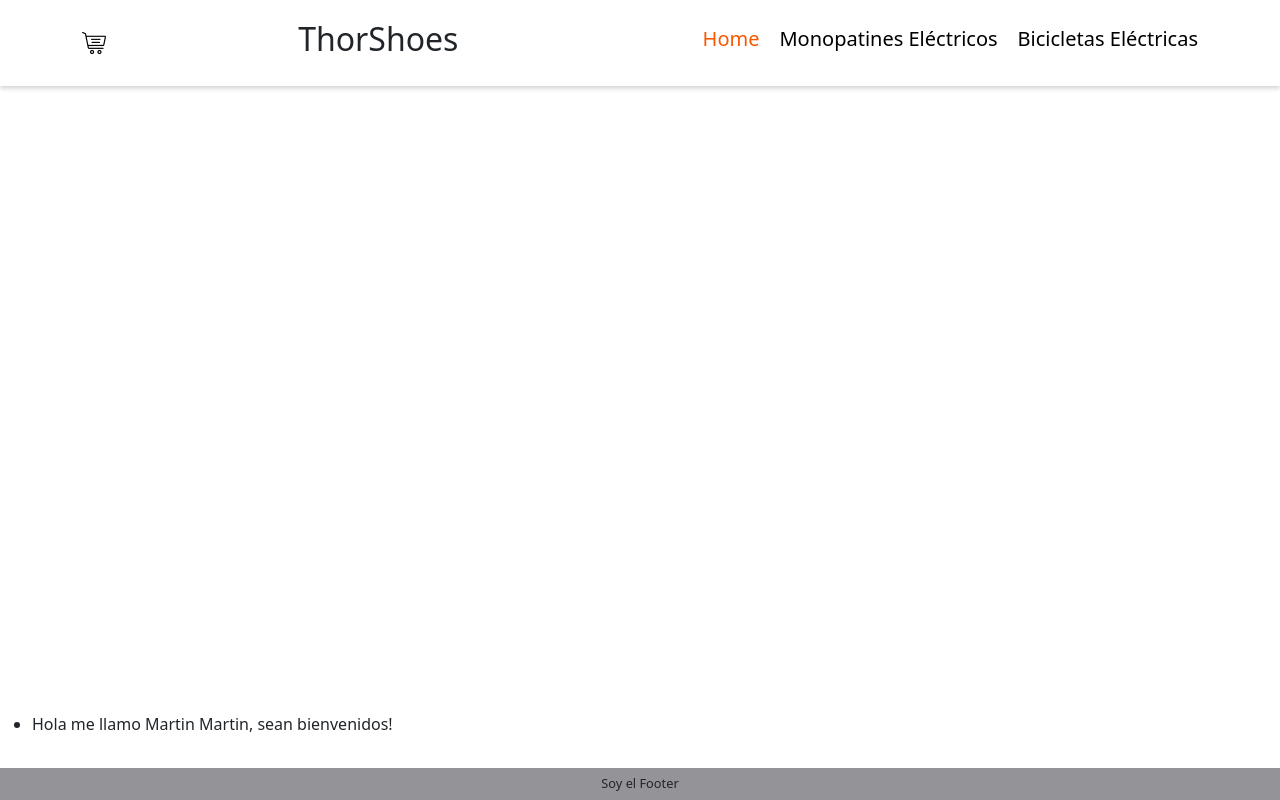
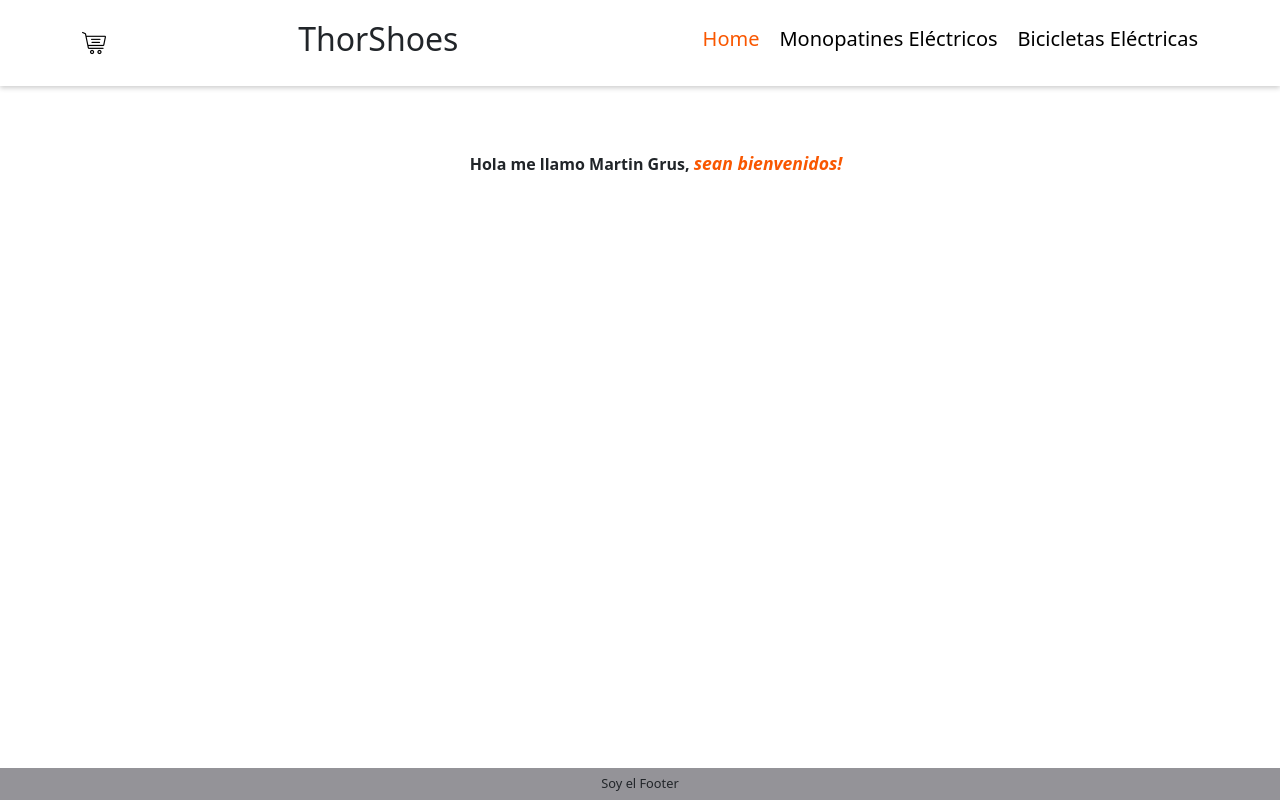
Before and after one commit to Tinch-oss/grus_ecomerce, a React (Create React App) app: page / in a window 1280 px wide. Built offline with nearby package versions, Linux system fonts and the light colour scheme.

Commit message:
Monopatín Eléctrico Grus 0.36
Se completa la entrega con el mensaje con sus correspondientes estilos.

```diff
--- a/src/App.js
+++ b/src/App.js
@@ -6,12 +6,12 @@ import ItemListContainer from './components/ItemListContainer';
 
 function App() {
     const nombre = 'Martin';
-    const apellido = 'Martin';
+    const apellido = 'Grus';
     return (
         <>
             <Header />
+            <ItemListContainer nombre={nombre} apellido={apellido} />
             <Main />
-            <ItemListContainer nombre={nombre} apellido={apellido} />
             <Footer />
         </>
     );
--- a/src/components/ItemListContainer.js
+++ b/src/components/ItemListContainer.js
@@ -3,8 +3,8 @@ function ItemListContainer(greeting) {
         <ul className="Container">
             <li>
                 <p className="greeting">
-                    Hola me llamo {greeting.nombre} {greeting.apellido}, sean
-                    bienvenidos!
+                    Hola me llamo {greeting.nombre} {greeting.apellido},{' '}
+                    <span className="greeting__span">sean bienvenidos!</span>
                 </p>
             </li>
         </ul>
--- a/src/estilos.scss
+++ b/src/estilos.scss
@@ -49,7 +49,7 @@ html , body , #root {
                 transition: all ease .5s;
                 }
 
-                a:hover {
+                :hover {
                     color: $accentColor;
                     border-bottom: 5px solid $accentColor;
 
@@ -75,3 +75,25 @@ footer {
     text-align: center;
     font-size: .8rem;
 }
+
+.Container {
+    li {
+        list-style: none;
+
+        .greeting {
+            margin: 4rem auto;
+            width: fit-content;
+            font-size: 1rem;
+            font-weight: 700;
+
+        .greeting__span {
+            color: $accentColor;
+            font-style: italic;
+            font-size: 1.1rem;
+
+
+
+        }
+        }
+    }
+}
```
